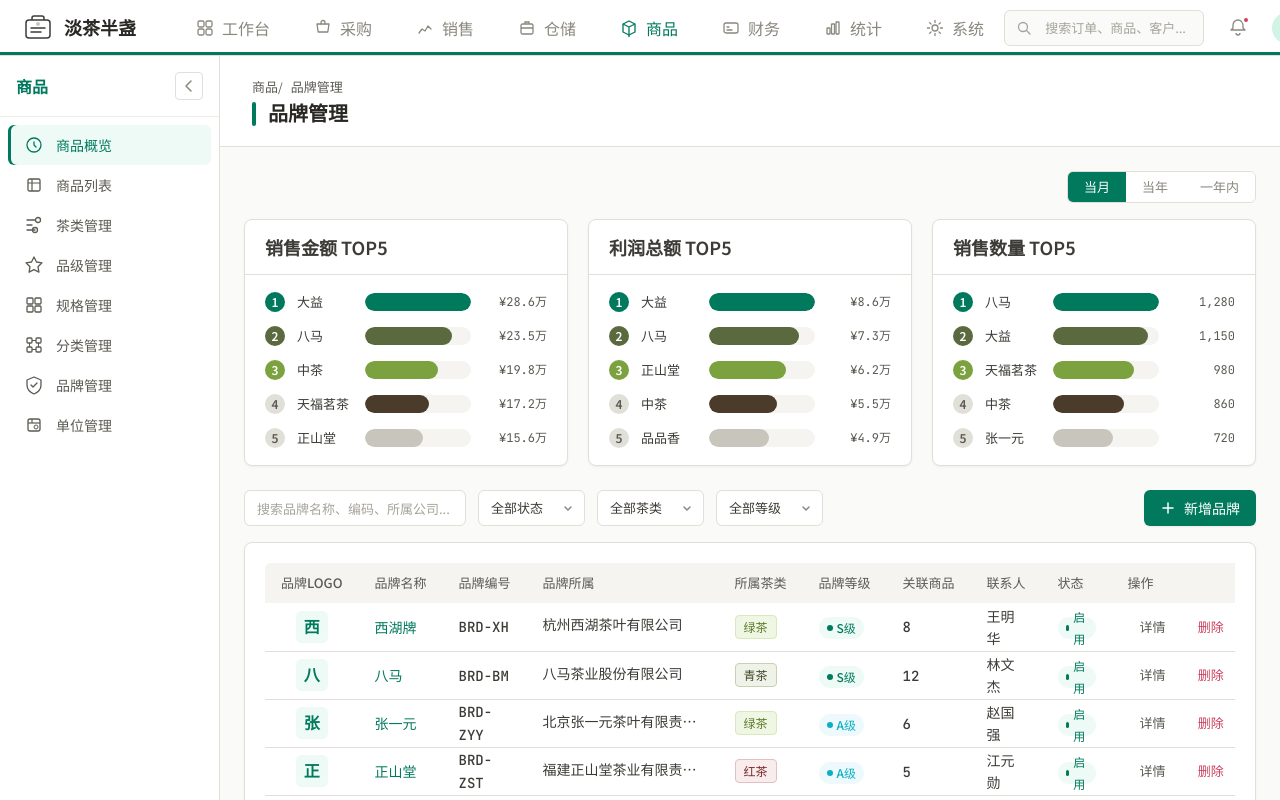
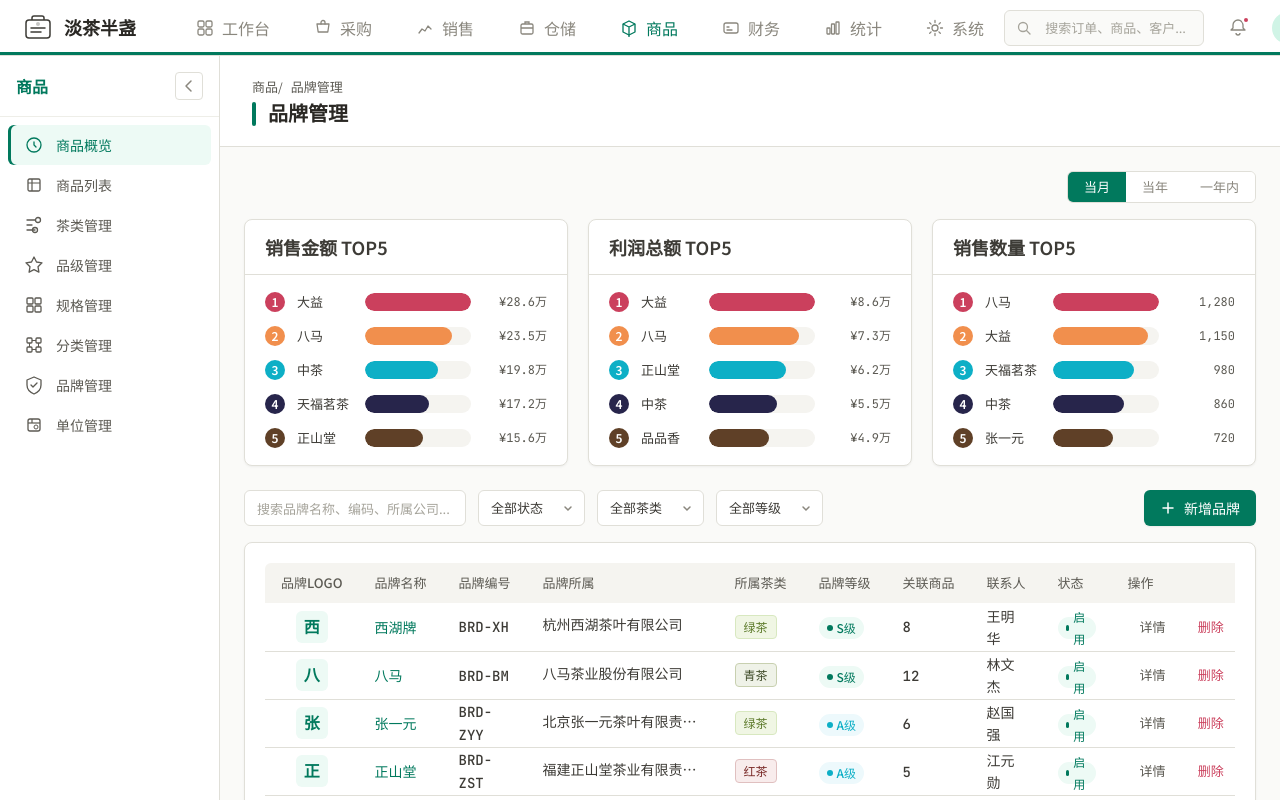
Before and after one commit to zsdxtw/dcbztea-buddy, a React (Vite) app: page /product/product-brand in a window 1280 px wide. Shown: the top 800 px of the page. Built offline with nearby package versions, Linux system fonts and the light colour scheme.

Commit message:
feat: 拉取并理解项目文件
Co-authored-by: traeagent <traeagent@users.noreply.github.com>

```diff
--- a/src/pages/product/ProductBrand.tsx
+++ b/src/pages/product/ProductBrand.tsx
@@ -92,7 +92,7 @@ const rankData: Record<RankPeriod, {
   },
 };
 
-const barColors = ['var(--color-module-current-base)', 'var(--color-tea-oolong)', 'var(--color-tea-green)', 'var(--color-tea-dark)', 'var(--color-neutral-300)'];
+const barColors = ['#CB405D', '#F18F4D', '#0DAFC6', '#27254B', '#5F4027'];
 
 function formatAmount(v: number) {
   if (v >= 10000) return `¥${(v / 10000).toFixed(1)}万`;
--- a/src/tokens/index.css
+++ b/src/tokens/index.css
@@ -608,11 +608,12 @@ tbody tr:last-child td { border-bottom: none; }
 .rank-chart-card .card-body { padding: var(--space-4) var(--space-5); }
 .rank-chart { display: flex; flex-direction: column; gap: var(--space-3); }
 .rank-chart-row { display: flex; align-items: center; gap: var(--space-3); }
-.rank-chart-rank { width: 20px; height: 20px; border-radius: var(--radius-full); display: flex; align-items: center; justify-content: center; font-size: var(--text-xs); font-weight: var(--font-semibold); flex-shrink: 0; }
-.rank-chart-row:nth-child(1) .rank-chart-rank { background: var(--color-module-current-base); color: var(--color-neutral-0); }
-.rank-chart-row:nth-child(2) .rank-chart-rank { background: var(--color-tea-oolong); color: var(--color-neutral-0); }
-.rank-chart-row:nth-child(3) .rank-chart-rank { background: var(--color-tea-green); color: var(--color-neutral-0); }
-.rank-chart-row:nth-child(n+4) .rank-chart-rank { background: var(--color-neutral-200); color: var(--color-neutral-600); }
+.rank-chart-rank { width: 20px; height: 20px; border-radius: var(--radius-full); display: flex; align-items: center; justify-content: center; font-size: var(--text-xs); font-weight: var(--font-semibold); flex-shrink: 0; color: var(--color-neutral-0); }
+.rank-chart-row:nth-child(1) .rank-chart-rank { background: #CB405D; }
+.rank-chart-row:nth-child(2) .rank-chart-rank { background: #F18F4D; }
+.rank-chart-row:nth-child(3) .rank-chart-rank { background: #0DAFC6; }
+.rank-chart-row:nth-child(4) .rank-chart-rank { background: #27254B; }
+.rank-chart-row:nth-child(5) .rank-chart-rank { background: #5F4027; }
 .rank-chart-name { width: 56px; flex-shrink: 0; font-size: var(--text-sm); color: var(--color-neutral-700); white-space: nowrap; overflow: hidden; text-overflow: ellipsis; }
 .rank-chart-bar-wrap { flex: 1; height: 18px; background: var(--color-neutral-100); border-radius: var(--radius-full); overflow: hidden; }
 .rank-chart-bar { height: 100%; border-radius: var(--radius-full); transition: width var(--duration-normal) var(--ease-default); min-width: 4px; }
```
